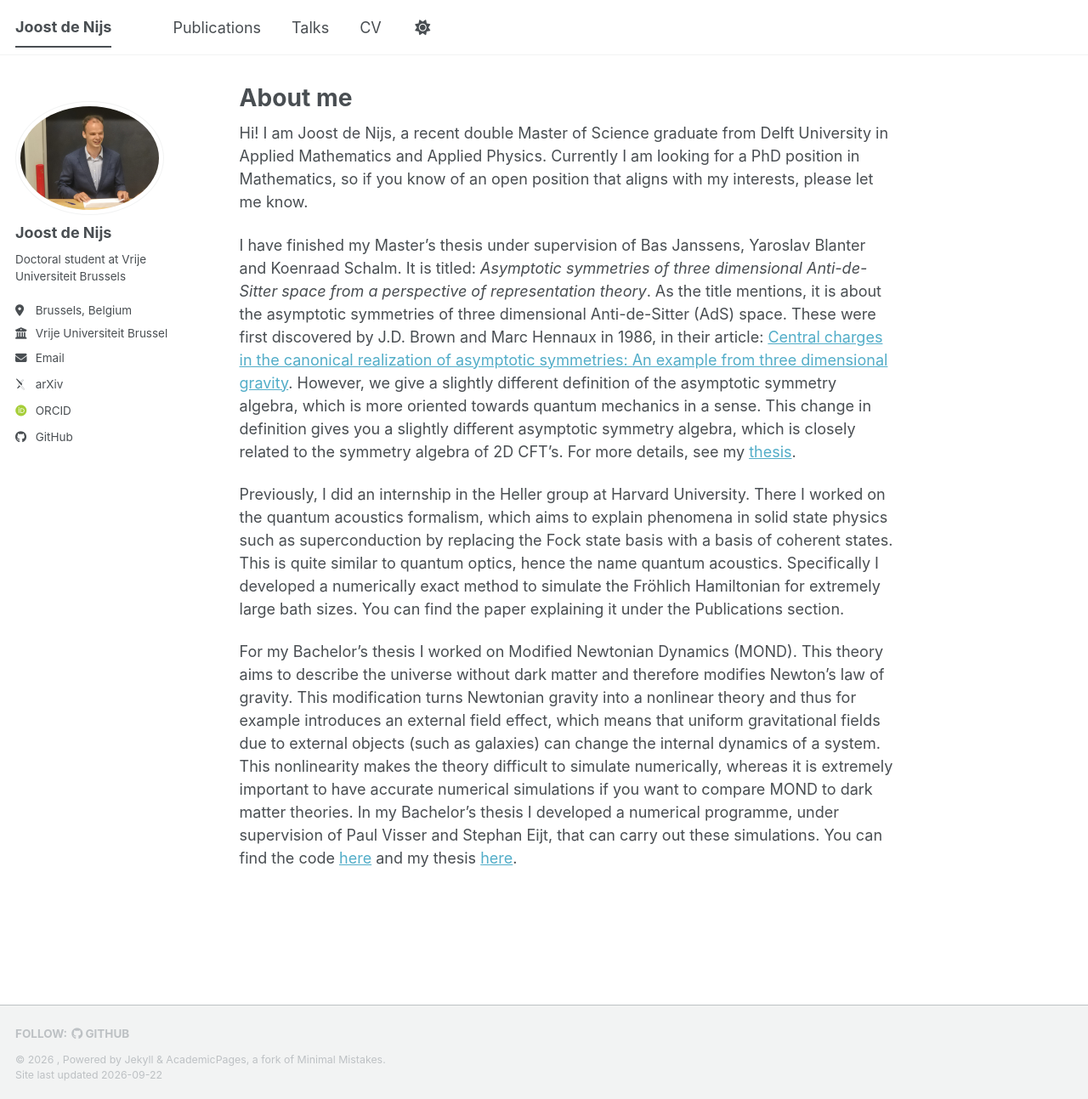
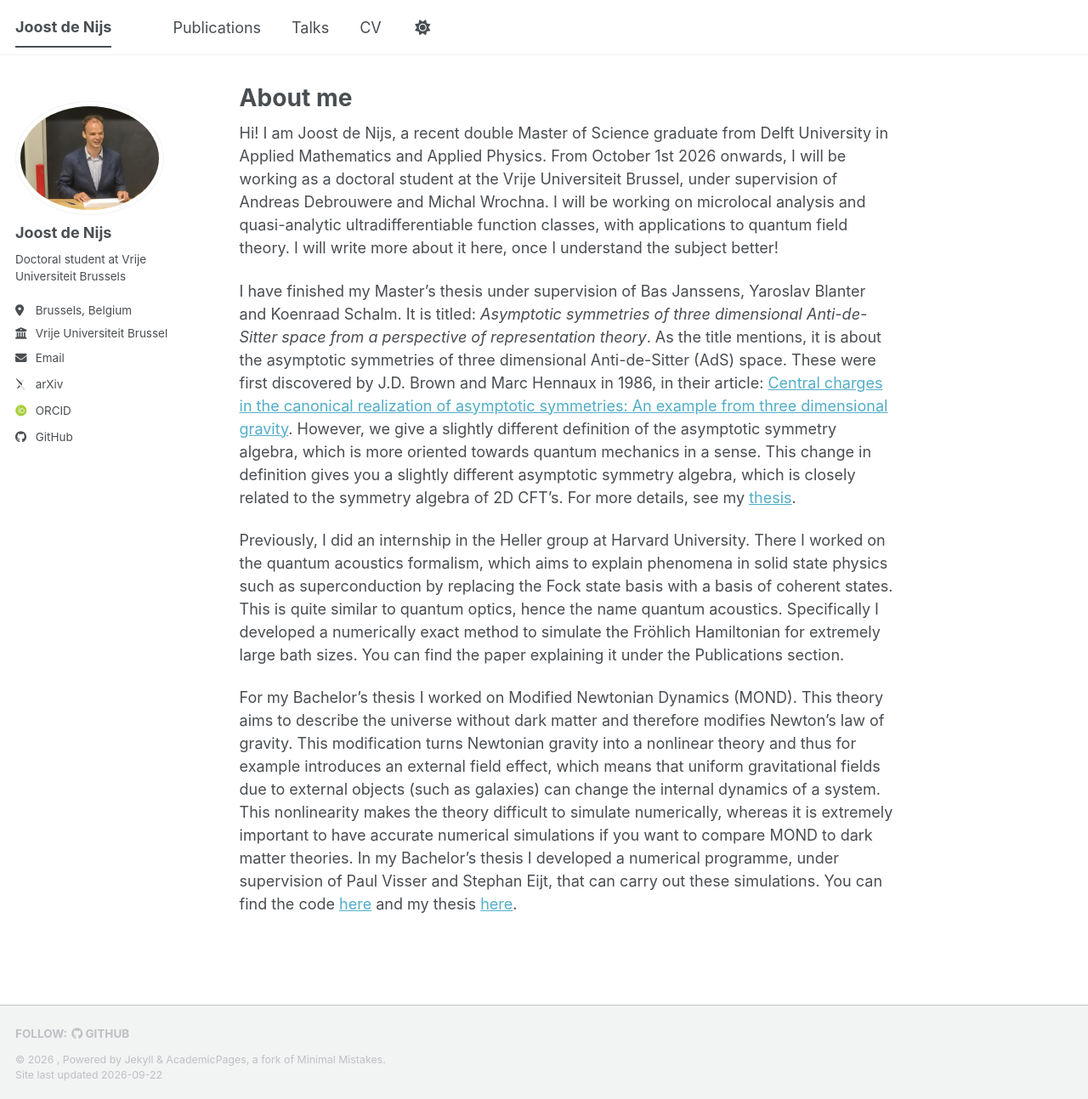
Before and after one commit to Joost987/Joost987.github.io, a Jekyll site: the page built from _pages/about.md, in a window 1280 px wide and 1293 px high. Shown: the whole window at 85% size. Built offline with Jekyll 4.4.1, drawn with Linux system fonts in a browser that asks for light colours; some web fonts are replaced; a script bundle is joined from its source files by our own code; library files that are not in the unit come from our copies.

Commit message:
Update about.md

```diff
--- a/_pages/about.md
+++ b/_pages/about.md
@@ -7,7 +7,7 @@ redirect_from:
   - /about.html
 ---
 
-Hi! I am Joost de Nijs, a recent double Master of Science graduate from Delft University in Applied Mathematics and Applied Physics. Currently I am looking for a PhD position in Mathematics,  so if you know of an open position that aligns with my interests, please let me know.
+Hi! I am Joost de Nijs, a recent double Master of Science graduate from Delft University in Applied Mathematics and Applied Physics. From October 1st 2026 onwards, I will be working as a doctoral student at the Vrije Universiteit Brussel, under supervision of Andreas Debrouwere and Michal Wrochna. I will be working on microlocal analysis and quasi-analytic ultradifferentiable function classes, with applications to quantum field theory. I will write more about it here, once I understand the subject better!
 
 I have finished my Master's thesis under supervision of Bas Janssens, Yaroslav Blanter and Koenraad Schalm. It is titled: *Asymptotic symmetries of three dimensional Anti-de-Sitter space from a perspective of representation theory*. As the title mentions, it is about the asymptotic symmetries of three dimensional Anti-de-Sitter (AdS) space. These were first discovered by J.D. Brown and Marc Hennaux in 1986, in their article: [Central charges in the canonical realization of asymptotic symmetries: An example from three dimensional gravity](https://link.springer.com/article/10.1007/BF01211590). However, we give a slightly different definition of the asymptotic symmetry algebra, which is more oriented towards quantum mechanics in a sense. This change in definition gives you a slightly different asymptotic symmetry algebra, which is closely related to the symmetry algebra of 2D CFT's. For more details, see my [thesis](https://resolver.tudelft.nl/uuid:d195e293-afb3-47e4-b82f-12f64fb0e6c2).
 
```
